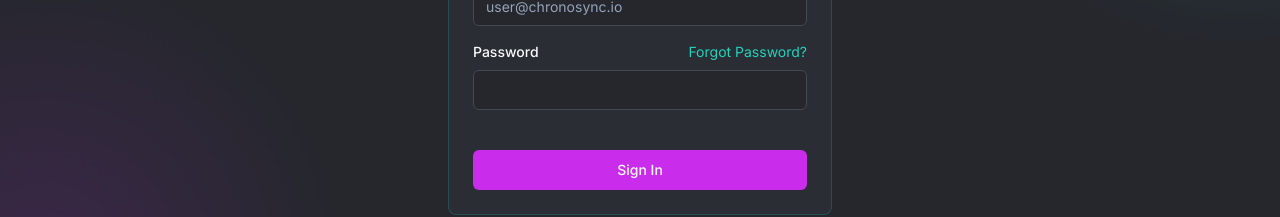
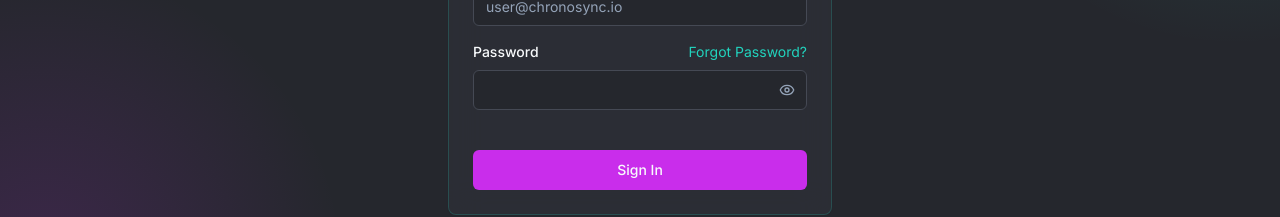
Before and after one commit to GeoAziz/chronosync, a Next.js app: page /login in a window 1280 px wide. Shown: the part 394-611 px from the top of the page. Built offline with nearby package versions, Linux system fonts and the light colour scheme; no server answers.

Commit message:
add the visibility toogle (_for element <Input>_)

```diff
--- a/src/app/login/page.tsx
+++ b/src/app/login/page.tsx
@@ -10,6 +10,7 @@ import { Logo } from '@/components/logo';
 import { auth } from '@/lib/firebase';
 import { signInWithEmailAndPassword, sendPasswordResetEmail } from 'firebase/auth';
 import { useToast } from '@/hooks/use-toast';
+import { Eye, EyeOff } from 'lucide-react';
 import {
   AlertDialog,
   AlertDialogAction,
@@ -25,6 +26,7 @@ import {
 export default function LoginPage() {
   const [email, setEmail] = useState('');
   const [password, setPassword] = useState('');
+  const [showPassword, setShowPassword] = useState(false);
   const [resetEmail, setResetEmail] = useState('');
   const [loading, setLoading] = useState(false);
   const router = useRouter();
@@ -139,7 +141,26 @@ export default function LoginPage() {
                   </AlertDialogContent>
                 </AlertDialog>
                 </div>
-                <Input id="password" type="password" required value={password} onChange={(e) => setPassword(e.target.value)} />
+                <div className="relative">
+                  <Input
+                    id="password"
+                    type={showPassword ? 'text' : 'password'}
+                    required
+                    value={password}
+                    onChange={(e) => setPassword(e.target.value)}
+                    className="pr-10"
+                  />
+                  <Button
+                    type="button"
+                    variant="ghost"
+                    size="icon"
+                    className="absolute inset-y-0 right-0 h-full px-3 text-muted-foreground"
+                    onClick={() => setShowPassword(prev => !prev)}
+                  >
+                    {showPassword ? <EyeOff className="h-4 w-4" /> : <Eye className="h-4 w-4" />}
+                    <span className="sr-only">{showPassword ? 'Hide password' : 'Show password'}</span>
+                  </Button>
+                </div>
             </div>
             </CardContent>
             <CardFooter className="flex-col gap-4 pt-4">
```
